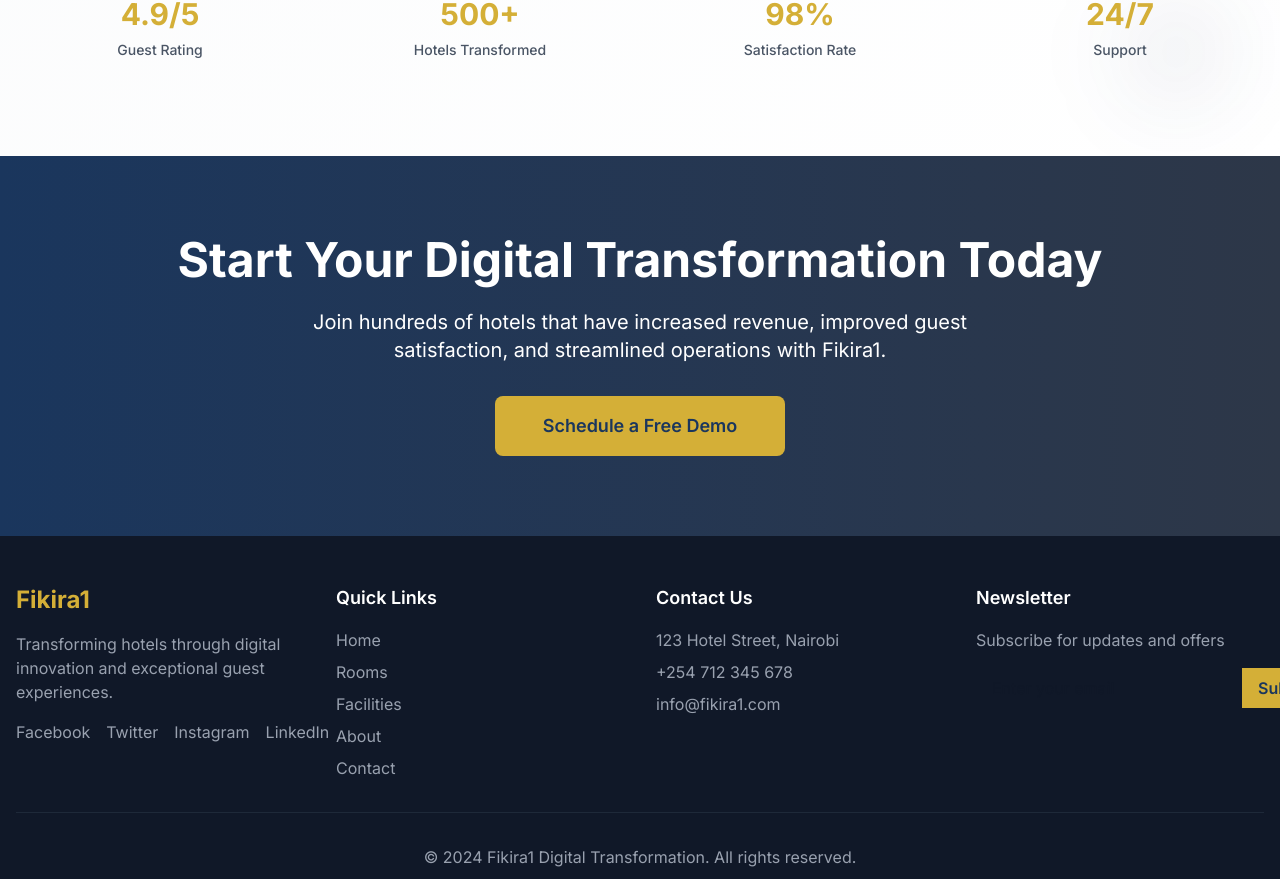
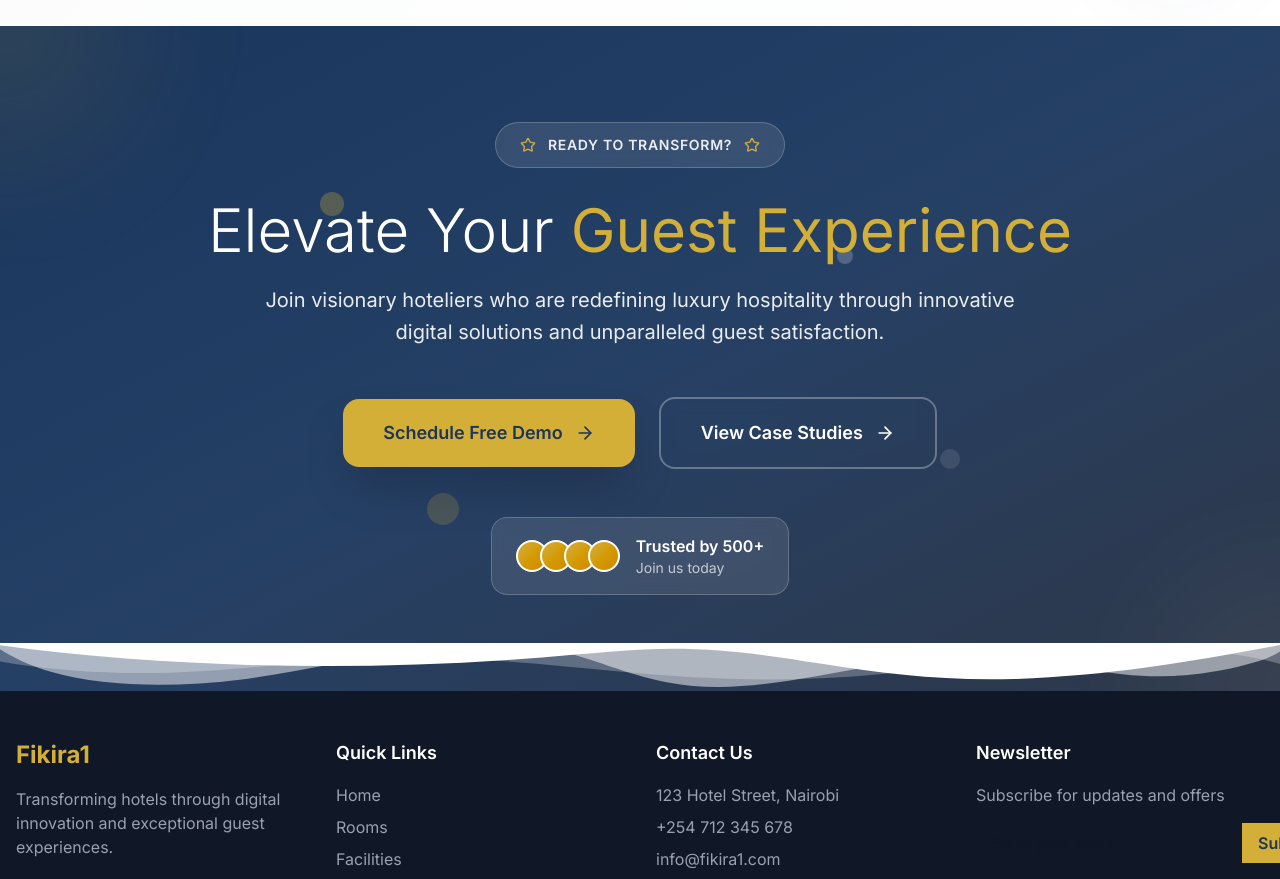
Before and after one commit to purityruth/shanda_hotel, a Next.js app: page / in a window 1280 px wide. Shown: the part 5060-5939 px from the top of the page. Built offline with nearby package versions, Linux system fonts and the light colour scheme.

Commit message:
Final CTA section

```diff
--- a/src/components/FinalCTASection.tsx
+++ b/src/components/FinalCTASection.tsx
@@ -1,18 +1,120 @@
 // components/FinalCTASection.tsx
+'use client';
+
+import { useRef, useEffect, useState } from 'react';
+import { ArrowRight, Star, Shield, Zap } from 'lucide-react';
+
 export default function FinalCTASection() {
+  const [isVisible, setIsVisible] = useState(false);
+  const sectionRef = useRef(null);
+
+  useEffect(() => {
+    const observer = new IntersectionObserver(
+      ([entry]) => {
+        if (entry.isIntersecting) {
+          setIsVisible(true);
+        }
+      },
+      { threshold: 0.3 }
+    );
+
+    if (sectionRef.current) {
+      observer.observe(sectionRef.current);
+    }
+
+    return () => observer.disconnect();
+  }, []);
+
   return (
-    <section className="py-20 bg-gradient-to-r from-primary to-accent">
-      <div className="container mx-auto px-4 text-center">
-        <h2 className="text-4xl md:text-5xl font-bold text-white mb-6">
-          Start Your Digital Transformation Today
-        </h2>
-        <p className="text-xl text-white mb-8 max-w-2xl mx-auto">
-          Join hundreds of hotels that have increased revenue, improved guest satisfaction,
-          and streamlined operations with Fikira1.
-        </p>
-        <button className="bg-secondary text-primary px-12 py-4 rounded-lg font-semibold text-lg hover:bg-yellow-600 transition-colors">
-          Schedule a Free Demo
-        </button>
+    <section ref={sectionRef} className="relative py-24 bg-gradient-to-br from-primary via-primary/95 to-accent overflow-hidden">
+      {/* Animated Background Elements */}
+      <div className="absolute inset-0">
+        {/* Floating Circles */}
+        <div className="absolute top-1/4 left-1/4 w-6 h-6 bg-secondary/30 rounded-full animate-float"></div>
+        <div className="absolute top-1/3 right-1/3 w-4 h-4 bg-white/20 rounded-full animate-float delay-1000"></div>
+        <div className="absolute bottom-1/4 left-1/3 w-8 h-8 bg-secondary/20 rounded-full animate-float delay-2000"></div>
+        <div className="absolute bottom-1/3 right-1/4 w-5 h-5 bg-white/10 rounded-full animate-float delay-1500"></div>
+
+        {/* Gradient Orbs */}
+        <div className="absolute -top-32 -left-32 w-64 h-64 bg-secondary/10 rounded-full blur-3xl"></div>
+        <div className="absolute -bottom-32 -right-32 w-64 h-64 bg-white/5 rounded-full blur-3xl"></div>
+      </div>
+
+      <div className="container mx-auto px-4 relative z-10">
+        <div className="max-w-5xl mx-auto text-center">
+          {/* Header */}
+          <div className={`mb-12 transition-all duration-1000 ${
+            isVisible ? 'opacity-100 translate-y-0' : 'opacity-0 translate-y-8'
+          }`}>
+            <div className="inline-flex items-center gap-3 bg-white/10 backdrop-blur-sm px-6 py-3 rounded-full border border-white/20 mb-8">
+              <Star className="w-4 h-4 text-secondary" />
+              <span className="text-white/90 text-sm font-semibold uppercase tracking-wider">
+                Ready to Transform?
+              </span>
+              <Star className="w-4 h-4 text-secondary" />
+            </div>
+
+            <h2 className="text-4xl md:text-6xl font-light text-white mb-6">
+              Elevate Your <span className="text-secondary font-normal">Guest Experience</span>
+            </h2>
+
+            <p className="text-xl text-white/90 leading-relaxed max-w-3xl mx-auto">
+              Join visionary hoteliers who are redefining luxury hospitality through
+              innovative digital solutions and unparalleled guest satisfaction.
+            </p>
+          </div>
+
+          {/* CTA Buttons */}
+          <div className={`flex flex-col sm:flex-row gap-6 justify-center items-center transition-all duration-1000 delay-500 ${
+            isVisible ? 'opacity-100 translate-y-0' : 'opacity-0 translate-y-8'
+          }`}>
+            <button className="group bg-secondary text-primary px-10 py-5 rounded-2xl font-semibold text-lg hover:bg-yellow-600 transition-all duration-500 transform hover:scale-105 shadow-2xl hover:shadow-3xl relative overflow-hidden">
+              <span className="relative z-10 flex items-center gap-3">
+                Schedule Free Demo
+                <ArrowRight className="w-5 h-5 group-hover:translate-x-1 transition-transform" />
+              </span>
+              <div className="absolute inset-0 bg-gradient-to-r from-transparent via-white/20 to-transparent transform -skew-x-12 -translate-x-full group-hover:translate-x-full transition-transform duration-1000" />
+            </button>
+
+            <button className="group border-2 border-white/30 text-white px-10 py-5 rounded-2xl font-semibold text-lg hover:bg-white hover:text-primary transition-all duration-500 transform hover:scale-105 backdrop-blur-sm">
+              <span className="flex items-center gap-3">
+                View Case Studies
+                <ArrowRight className="w-5 h-5 group-hover:translate-x-1 transition-transform" />
+              </span>
+            </button>
+          </div>
+
+          {/* Trust Badge */}
+          <div className={`mt-12 transition-all duration-1000 delay-700 ${
+            isVisible ? 'opacity-100 translate-y-0' : 'opacity-0 translate-y-8'
+          }`}>
+            <div className="inline-flex items-center gap-4 bg-white/10 backdrop-blur-sm px-6 py-4 rounded-2xl border border-white/20">
+              <div className="flex -space-x-2">
+                {[1, 2, 3, 4].map((i) => (
+                  <div key={i} className="w-8 h-8 bg-gradient-to-br from-secondary to-yellow-600 rounded-full border-2 border-white"></div>
+                ))}
+              </div>
+              <div className="text-left">
+                <div className="text-white font-semibold">Trusted by 500+</div>
+                <div className="text-white/70 text-sm">Join us today</div>
+              </div>
+            </div>
+          </div>
+        </div>
+      </div>
+
+      {/* Bottom Wave */}
+      <div className="absolute bottom-0 left-0 w-full overflow-hidden">
+        <svg
+          viewBox="0 0 1200 120"
+          preserveAspectRatio="none"
+          className="relative block w-full h-12"
+          fill="white"
+        >
+          <path d="M0,0V46.29c47.79,22.2,103.59,32.17,158,28,70.36-5.37,136.33-33.31,206.8-37.5C438.64,32.43,512.34,53.67,583,72.05c69.27,18,138.3,24.88,209.4,13.08,36.15-6,69.85-17.84,104.45-29.34C989.49,25,1113-14.29,1200,52.47V0Z" opacity=".25" />
+          <path d="M0,0V15.81C13,36.92,27.64,56.86,47.69,72.05,99.41,111.27,165,111,224.58,91.58c31.15-10.15,60.09-26.07,89.67-39.8,40.92-19,84.73-46,130.83-49.67,36.26-2.85,70.9,9.42,98.6,31.56,31.77,25.39,62.32,62,103.63,73,40.44,10.79,81.35-6.69,119.13-24.28s75.16-39,116.92-43.05c59.73-5.85,113.28,22.88,168.9,38.84,30.2,8.66,59,6.17,87.09-7.5,22.43-10.89,48-26.93,60.65-49.24V0Z" opacity=".5" />
+          <path d="M0,0V5.63C149.93,59,314.09,71.32,475.83,42.57c43-7.64,84.23-20.12,127.61-26.46,59-8.63,112.48,12.24,165.56,35.4C827.93,77.22,886,95.24,951.2,90c86.53-7,172.46-45.71,248.8-84.81V0Z" />
+        </svg>
       </div>
     </section>
   );
--- a/src/components/TestimonialsSection.tsx
+++ b/src/components/TestimonialsSection.tsx
@@ -63,13 +63,13 @@
         </div>
 
         {/* Testimonial Carousel */}
-        <div className="max-w-6xl mx-auto">
+        <div className="max-w-7xl mx-auto">
           <div className={`relative bg-white rounded-3xl shadow-xl border border-gray-100 overflow-hidden transition-all duration-1000 ${
             isVisible ? 'opacity-100 translate-y-0' : 'opacity-0 translate-y-8'
           }`}>
             {/* Decorative Quote Icon */}
-            <div className="absolute top-8 left-8 text-secondary/10">
-              <Quote className="w-24 h-24" />
+            <div className="absolute top-4 left-4 text-secondary/10">
+              <Quote className="w-20 h-20" />
             </div>
 
             <div className="relative z-10 p-8 md:p-12 lg:p-16">
@@ -91,7 +91,7 @@
                   </div>
 
                   {/* Quote */}
-                  <blockquote className="text-2xl md:text-3xl font-light text-gray-800 leading-relaxed">
+                  <blockquote className="text-lg md:text-lg font-light text-gray-800 leading-relaxed">
                     "{testimonials[currentTestimonial].content}"
                   </blockquote>
 
@@ -113,10 +113,10 @@
 
                 {/* Visual Element */}
                 <div className="relative">
-                  <div className="aspect-square rounded-2xl bg-gradient-to-br from-primary/10 to-secondary/10 flex items-center justify-center">
+                  <div className="aspect-3/2 rounded-2xl bg-gradient-to-br from-primary/10 to-secondary/10 flex items-center justify-center">
                     <div className="text-center">
-                      <div className="text-6xl mb-4">⭐</div>
-                      <div className="text-2xl font-light text-gray-700">Guest Experience</div>
+                      <div className="text-4xl mb-4">⭐</div>
+                      <div className="text-xl font-light text-gray-700">Guest Experience</div>
                       <div className="text-secondary font-semibold mt-2">Transformed</div>
                     </div>
                   </div>
```
